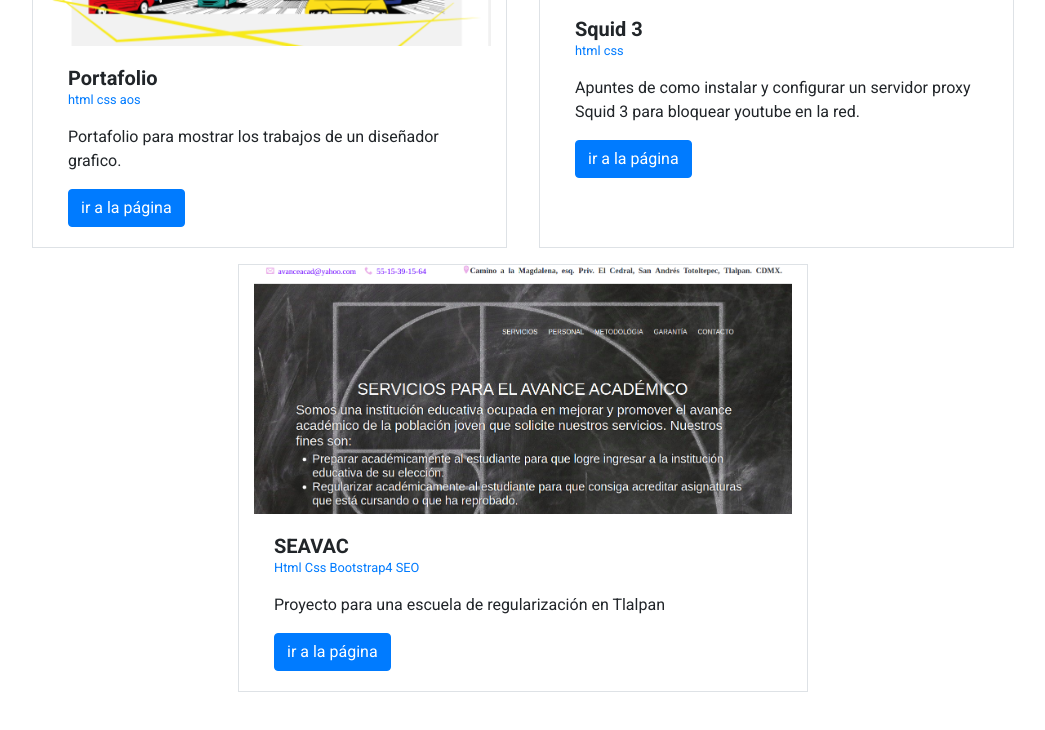
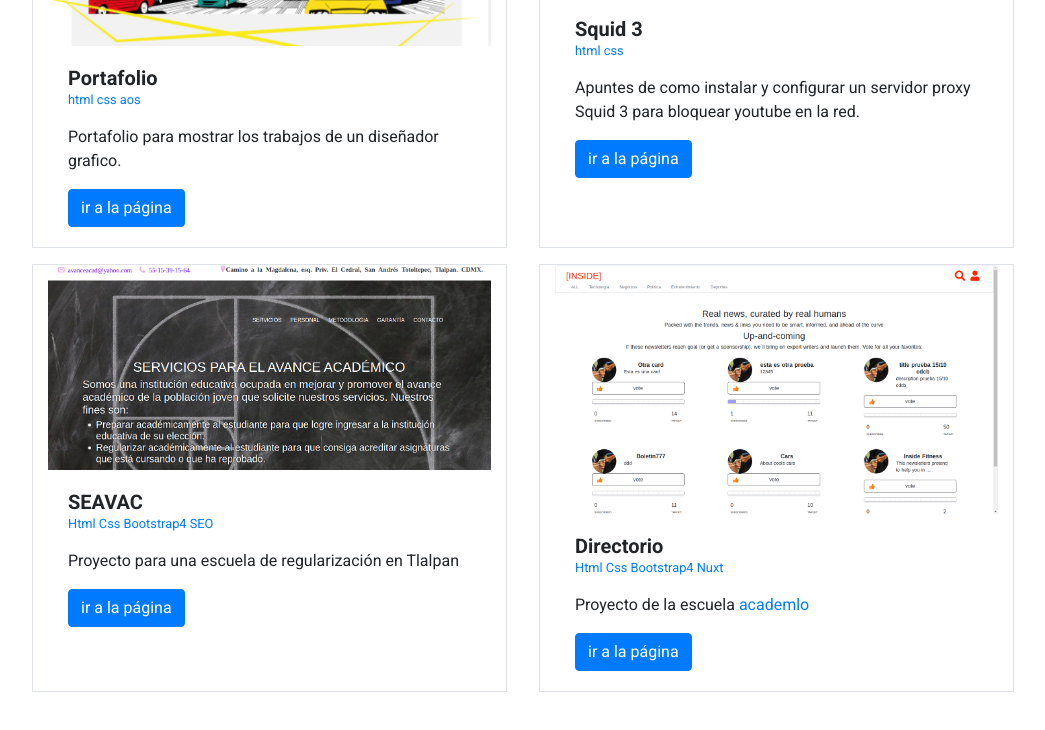
Before and after one commit to etvb/cv2019, a plain HTML site: page index.html in a window 1280 px wide. Shown: the part 2667-3397 px from the top of the page, without its empty margins (117-1162 px from the left). Drawn offline with nearby package versions, Linux system fonts and the light colour scheme; files whose address does not match are found by name.

Commit message:
agregando el proyecto de nuxt

```diff
--- a/index.html
+++ b/index.html
@@ -163,12 +163,22 @@
                                 </div>
                             </div>
 
-                            <div class="border col-12 col-md-6 mx-3 my-2" data-aos="fade-up">
-                                <img src="./static/img/seavac.png" class="card-img-top img-fluid" alt="...">
+                            <div class="border col-12 col-md-5 mx-3 my-2" data-aos="fade-up">
+                                <img src="./static/img/seavac.png" class="card-img-top img-fluid " alt="...">
                                 <div class="card-body">
                                     <h5 class="card-title font-weight-bold m-0">SEAVAC</h5>
                                     <div class="small mb-3"><a href="">Html</a><a href=""> Css</a><a href=""> Bootstrap4</a><a href=""> SEO</a></div>
                                     <p class="card-text">Proyecto para una escuela de regularización en Tlalpan</p>
+                                    <a href="https://seavac.com.mx" class="btn btn-primary" target="_blanck">ir a la página</a>
+                                </div>
+                            </div>
+
+                            <div class="border col-12 col-md-5 mx-3 my-2" data-aos="fade-up">
+                                <img src="./static/img/directorio.png" class="card-img-top img-fluid" alt="...">
+                                <div class="card-body">
+                                    <h5 class="card-title font-weight-bold m-0">Directorio</h5>
+                                    <div class="small mb-3"><a href="">Html</a><a href=""> Css</a><a href=""> Bootstrap4</a><a href=""> Nuxt</a></div>
+                                    <p class="card-text">Proyecto de la escuela <a href="https://academlo.com/">academlo</a></p>
                                     <a href="https://seavac.com.mx" class="btn btn-primary" target="_blanck">ir a la página</a>
                                 </div>
                             </div>
```
Also changed, not shown: static/img/directorio.png (added), static/img/fondo.jpg (deleted).
